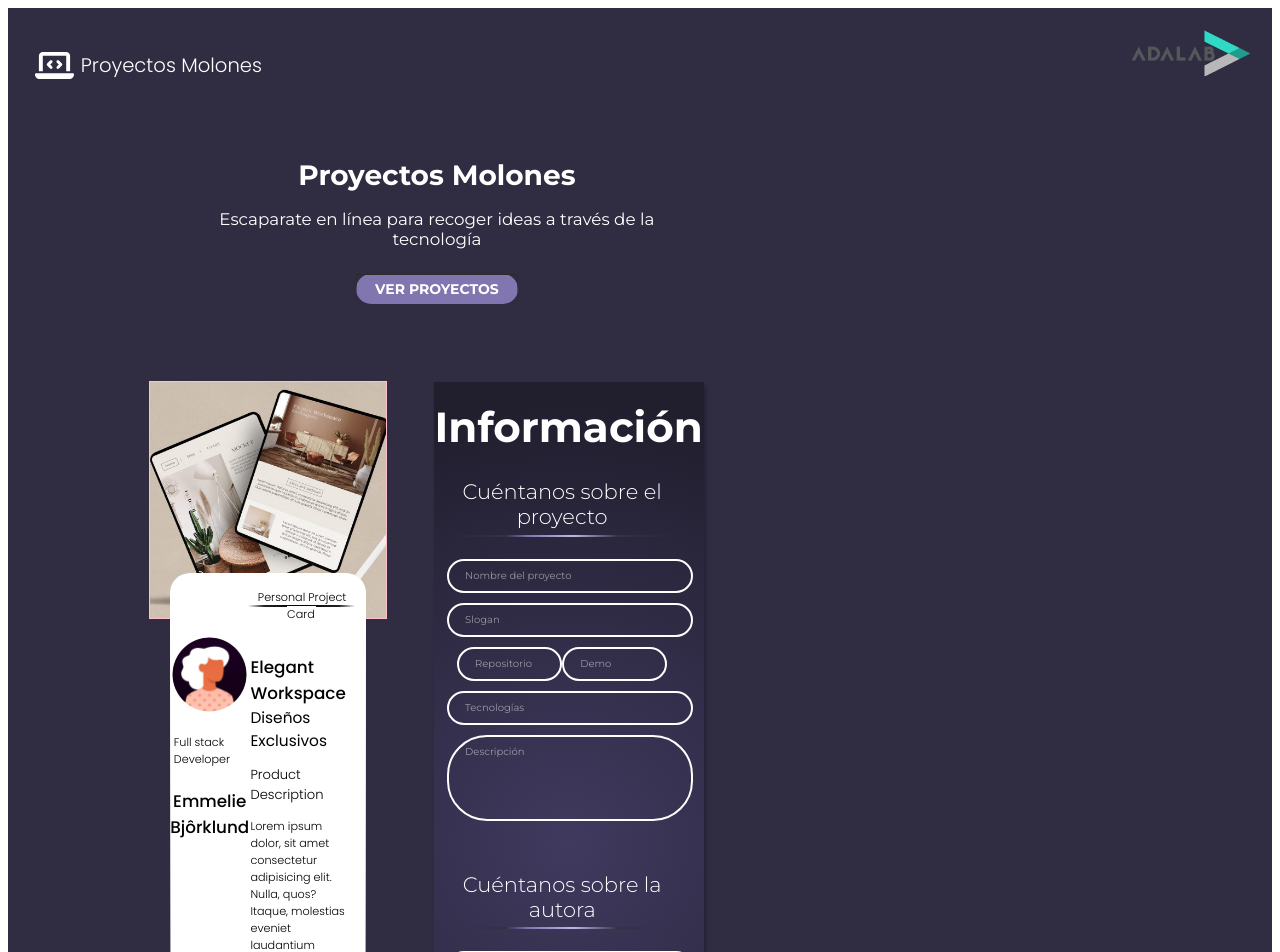
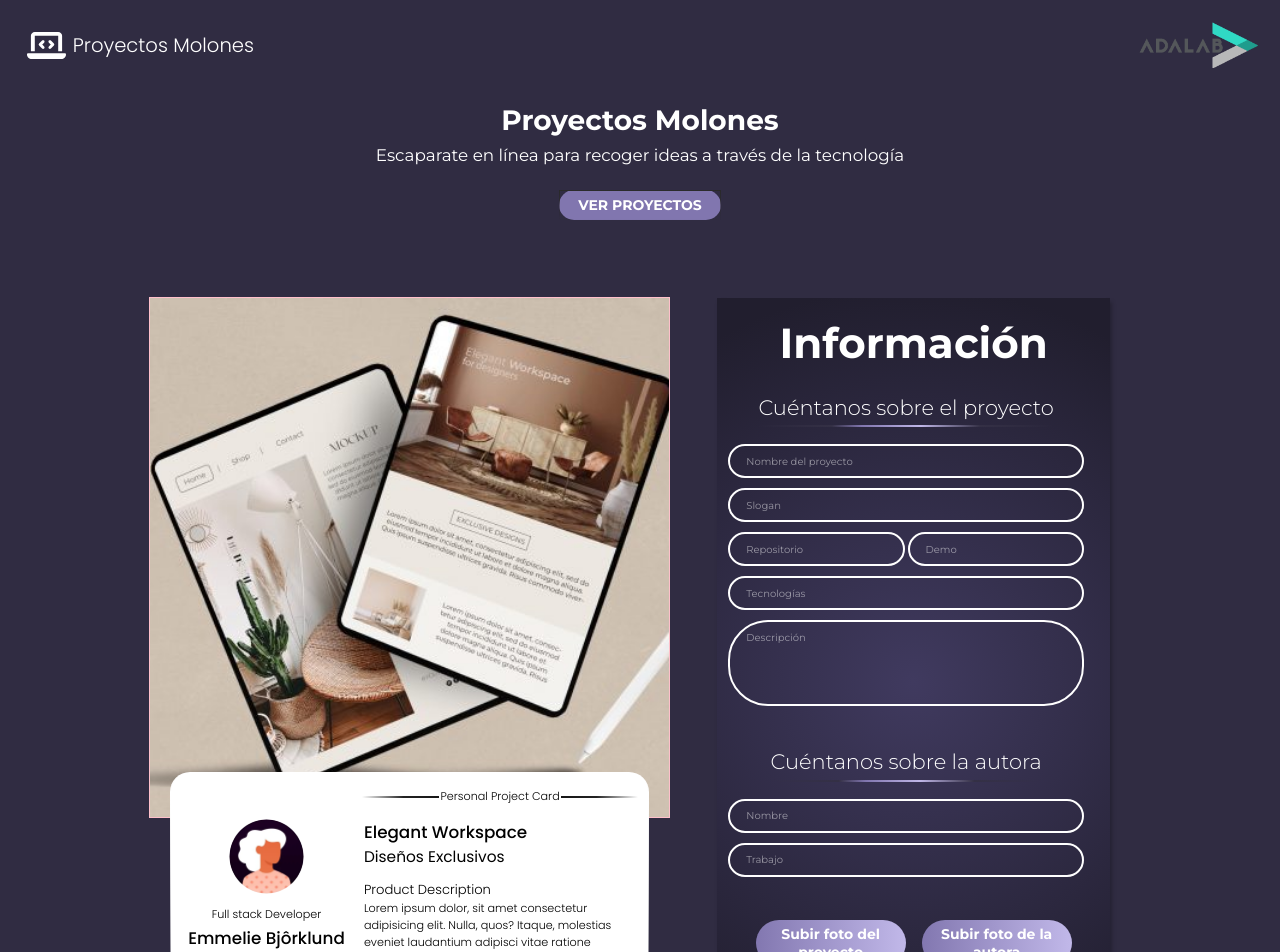
Before and after one commit to jeannettearias/modulo_3_projecto_grupal_projectos_molones_grupo_1, a React (Vite) app: page /#/ in a window 1280 px wide. Shown: the top 952 px of the page. Built offline with nearby package versions, Linux system fonts and the light colour scheme.

Commit message:
Change functions from Form to App

```diff
--- a/src/components/App.jsx
+++ b/src/components/App.jsx
@@ -13,6 +13,17 @@ function App() {
   //Global variables
   const [uploadProjectPicture, setUploadProjectPicture] = useState('');
 
+  const [allValues, setAllValues] = useState({
+    name: '',
+    slogan: '',
+    repo: '',
+    demo: '',
+    technologies: '',
+    desc: '',
+    autor: '',
+    job: ''
+  });
+
 
   //Upload pictures
   const handleUploadPicture = (uploadProjectPicture) => {
@@ -20,18 +31,24 @@ function App() {
     console.log(uploadProjectPicture);
   }
 
+  //Get input values
+  const handleInputValue = (nameProperty, valueProperty) => {
+    const newValues = {...allValues, [nameProperty]: valueProperty};
+    setAllValues(newValues);
+
+    console.log(newValues);
+  }
+
 
   return (
     <div className="container">
 
       <Header />
+      <Routes>
+          <Route path="/landing" element={<Landing />} />
+          <Route path="/"  element={<NewProject uploadProjectPicture={uploadProjectPicture} handleUploadPicture={handleUploadPicture} handleInputValue = {handleInputValue} allValues={allValues}/>} />
+      </Routes>
 
-      <main className="main">
-        <Routes>
-          <Route path="/landing" element={<Landing />} />
-          <Route path="/"  element={<NewProject uploadProjectPicture={uploadProjectPicture} handleUploadPicture={handleUploadPicture} />} />
-        </Routes>
-      </main>
 
       <Footer />
 
--- a/src/components/form/Form.jsx
+++ b/src/components/form/Form.jsx
@@ -1,28 +1,12 @@
-import { useState } from "react";
 import ButtonAuthorPicture from "./ButtonAuthorPicture";
 import ButtonProjectPicture from "./ButtonProjectPicture";
 import ButtonSaveProject from "./ButtonSaveProject";
 import PropTypes from "prop-types";
 
-function Form({uploadProjectPicture, handleUploadPicture}) {
+function Form({uploadProjectPicture, handleUploadPicture, allValues, handleInputValue}) {
 
-  const [allValues, setAllValues] = useState({
-    name: '',
-    slogan: '',
-    repo: '',
-    demo: '',
-    technologies: '',
-    desc: '',
-    autor: '',
-    job: ''
-  });
-
-
-  const getInputValue = (ev) => {
-    const newValues = {...allValues, [ev.currentTarget.id]: ev.target.value};
-    setAllValues(newValues);
-
-    console.log(newValues);
+  const handleInput = (ev) => {
+    handleInputValue(ev.currentTarget.id, ev.currentTarget.value);
   }
 
   return (
@@ -36,16 +20,18 @@ function Form({uploadProjectPicture, handleUploadPicture}) {
           type="text"
           name="name"
           id="name"
+          value = {allValues.name}
           placeholder="Nombre del proyecto"
-          onChange={getInputValue}
+          onChange={handleInput}
         />
         <input
           className="addForm__input"
           type="text"
           name="slogan"
           id="slogan"
+          value = {allValues.slogan}
           placeholder="Slogan"
-          onChange={getInputValue}
+          onChange={handleInput}
         />
         <div className="addForm__2col">
           <input
@@ -53,16 +39,18 @@ function Form({uploadProjectPicture, handleUploadPicture}) {
             type="url"
             name="repo"
             id="repo"
+            value = {allValues.repo}
             placeholder="Repositorio"
-            onChange={getInputValue}
+            onChange={handleInput}
           />
           <input
             className="addForm__input"
             type="url"
             name="demo"
             id="demo"
+            value = {allValues.demo}
             placeholder="Demo"
-            onChange={getInputValue}
+            onChange={handleInput}
           />
         </div>
         <input
@@ -70,17 +58,19 @@ function Form({uploadProjectPicture, handleUploadPicture}) {
           type="text"
           name="technologies"
           id="technologies"
+          value = {allValues.technologies}
           placeholder="Tecnologías"
-          onChange={getInputValue}
+          onChange={handleInput}
         />
         <textarea
           className="addForm__input"
           type="text"
           name="desc"
           id="desc"
+          value = {allValues.desc}
           placeholder="Descripción"
           rows="5"
-          onChange={getInputValue}
+          onChange={handleInput}
         ></textarea>
       </fieldset>
 
@@ -91,16 +81,18 @@ function Form({uploadProjectPicture, handleUploadPicture}) {
           type="text"
           name="autor"
           id="autor"
+          value = {allValues.autor}
           placeholder="Nombre"
-          onChange={getInputValue}
+          onChange={handleInput}
         />
         <input
           className="addForm__input"
           type="text"
           name="job"
           id="job"
+          value = {allValues.job}
           placeholder="Trabajo"
-          onChange={getInputValue}
+          onChange={handleInput}
         />
       </fieldset>
 
@@ -119,7 +111,9 @@ function Form({uploadProjectPicture, handleUploadPicture}) {
 
 Form.propTypes = {
   uploadProjectPicture: PropTypes.string.isRequired,
-  handleUploadPicture: PropTypes.func.isRequired
+  handleUploadPicture: PropTypes.func.isRequired,
+  handleInputValue: PropTypes.func.isRequired,
+  allValues: PropTypes.object.isRequired
 };
 
 export default Form;
--- a/src/components/projects/NewProject.jsx
+++ b/src/components/projects/NewProject.jsx
@@ -3,7 +3,7 @@ import Preview from "../preview/Preview";
 import PropTypes from 'prop-types';
 
 
-function NewProject({uploadProjectPicture, handleUploadPicture}) {
+function NewProject({uploadProjectPicture, handleUploadPicture, allValues, handleInputValue}) {
   return (
     <main className="main">
       <section className="hero">
@@ -17,7 +17,7 @@ function NewProject({uploadProjectPicture, handleUploadPicture}) {
       </section>
 
       <Preview />
-      <Form uploadProjectPicture={uploadProjectPicture} handleUploadPicture={handleUploadPicture}/>
+      <Form uploadProjectPicture={uploadProjectPicture} handleUploadPicture={handleUploadPicture} allValues = {allValues} handleInputValue = {handleInputValue}/>
 
     </main>
   );
@@ -25,7 +25,9 @@ function NewProject({uploadProjectPicture, handleUploadPicture}) {
 
 NewProject.propTypes = {
   uploadProjectPicture: PropTypes.string.isRequired,
-  handleUploadPicture: PropTypes.func.isRequired
+  handleUploadPicture: PropTypes.func.isRequired,
+  allValues: PropTypes.object.isRequired,
+  handleInputValue: PropTypes.func.isRequired
 };
 
 export default NewProject;
--- a/src/styles/core/_reset.scss
+++ b/src/styles/core/_reset.scss
@@ -1,4 +1,4 @@
-:root {
+*{
   padding: 0;
   margin: 0;
   box-sizing: border-box;
```
